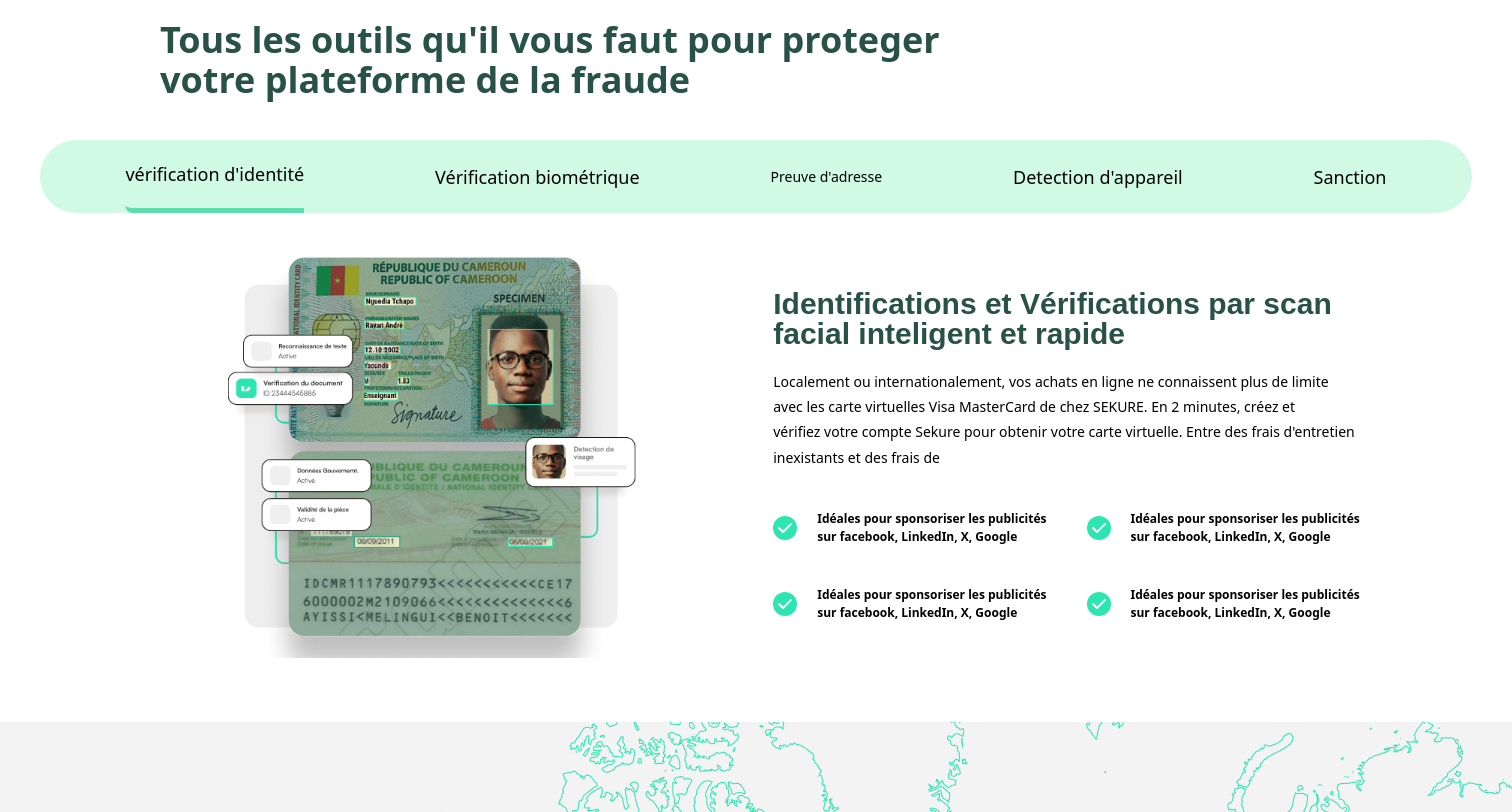
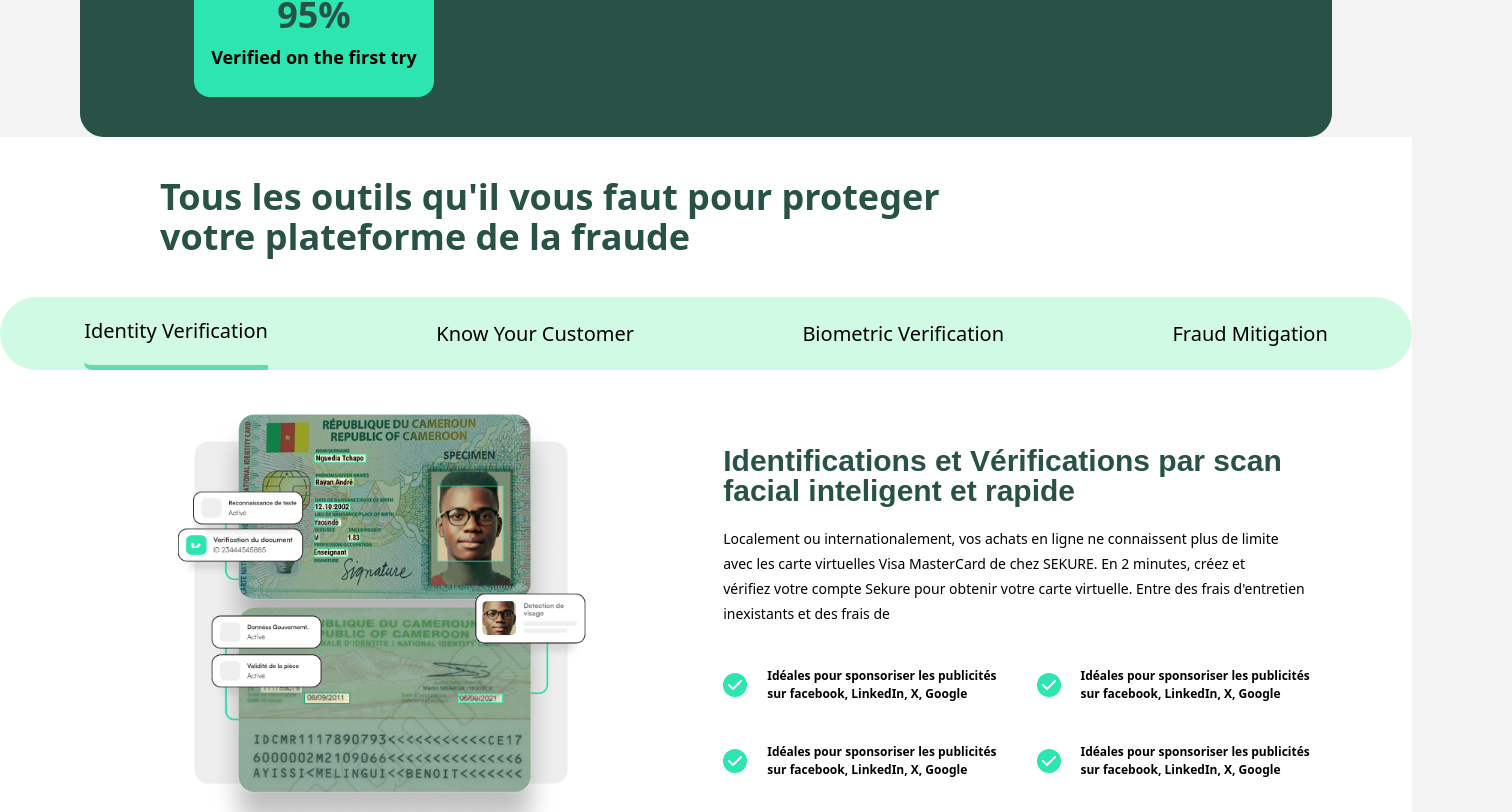
Before and after one commit to chrisvaldes/sekure-site, a React (Create React App) app: page / in a window 1280 px wide. Shown: the part 3184-3996 px from the top of the page, 1512 px wide, since content can reach past the window. Built offline with nearby package versions, Linux system fonts and the light colour scheme.

Commit message:
version1.6

```diff
--- a/src/Components/Footer.jsx
+++ b/src/Components/Footer.jsx
@@ -3,7 +3,6 @@
 import React from 'react';
 import logo from "../images/logo-white.png";
 // import women from "../images/women-picture.png"
-import women from "../images/femme-footer.png";
 
 export default function Footer() {
     return (
@@ -12,19 +11,19 @@
                 <div className='section-footer-element bg-cyan-color px-10'>
                     <div class="footer-section-background  grid grid-cols-1 sm:grid-cols-1 md:grid-cols-1 lg:grid-cols-2 items-center justify-between">
                         <div class="flex flex-col items-center justify-center pt-10">
-                            <div class=" text-cyan-deep font-bold text-left title text-title font-weight-title font-family-title leading-normal footer-title">
+                            <h2 class=" text-cyan-deep font-bold text-left title text-title font-weight-title font-family-title leading-normal footer-title">
                                 Notre API Robuste supportera <br />
                                 votre business <br />
                                 <span className='text-white'>Acceptez plus facilement vos utilisateurs</span>
-                            </div>
-                            <div class="text-white text-left   my-10">
+                            </h2>
+                            <p class="text-white text-left w-full  my-10">
                                 We are equipped to help you level up your KYC/AML compliance stack. Our team is ready to <br />
                                 understand your needs, answer questions, and set up your account.  We are equipped to help you <br />
                                 level up your KYC/AML compliance stack. Our team is ready to <br />
                                 understand your needs, answer <br />
                                 questions, and set up your account
-                            </div>
-                            <div class="">
+                            </p>
+                            <div class="w-full">
                                 <div class="flex items-center gap-10 ">
                                     <button class="bg-cyan-deep  px-5 py-3 rounded-lg text-white flex items-center justify-center gap-5">
                                         <span class="text-nowrap" >Commencer Gratuitement</span>
--- a/src/Pages/Accueil/Accueil.jsx
+++ b/src/Pages/Accueil/Accueil.jsx
@@ -5,14 +5,13 @@
 import NavBar from '../../Components/NavBar';
 import arrow from "../../images/arrow.png";
 import cniPassport from "../../images/cni-passport.png";
-import femme2 from "../../images/femme2.png";
+import cni from "../../images/cni.png";
 import grandMere from "../../images/grand-mère.png";
 import groupGirl from "../../images/group-girl.png";
+import groupDatabase from "../../images/groupDatabase.png";
+import userCni from "../../images/userCni.png";
+import userPhone from "../../images/userPhone.png";
 import world from "../../images/world-bg.png";
-import groupDatabase from "../../images/groupDatabase.png"
-import cni from "../../images/cni.png"
-import userCni from "../../images/userCni.png"
-import userPhone from "../../images/userPhone.png"
 
 export default function Accueil() {
   return (
@@ -399,7 +398,7 @@
         <section class="">
           <div className=" px-4 py-8 sm:px-6 sm:py-12 lg:px-8 lg:py-16">
             <div className="flex flex-wrap-reverse items-center justify-around  gap-y-28 gap-x-8">
-              <div className=" relative flex items-center justify-center gap-10 mb-20">
+              <div className=" relative flex items-center justify-center gap-10 mb-10">
                 <div
                   className="  rounded-3xl border border-gray-100 p-4 shadow-sm hover:border-gray-200 hover:ring-1 hover:ring-gray-200 focus:outline-none focus:ring bg-cyan-color w-width-card-horiz h-height-card-horiz"
                   href="#"
@@ -545,24 +544,22 @@
               votre plateforme de la fraude
             </span>
           </div>
-          <div className='px-10'>
-            <ul class="flex mini-nav-items items-center justify-around bg-emerald-100 rounded-full my-10 px-5">
-              <li class="text-sm sm:text-sm md:text-md lg:text-lg py-5 mini-nav-item">
-                <a href="">vérification d'identité</a>
+          <div>
+            <ul class="flex mini-nav-items items-center justify-around bg-emerald-100 rounded-full my-10">
+              <li class="text-xl py-5 mini-nav-item">
+                <a href="">Identity Verification</a>
               </li>
-              <li class="text-sm sm:text-sm md:text-md lg:text-lg py-5">
-                <a href="">Vérification biométrique</a>
+              <li class="text-xl py-5">
+                <a href="">Know Your Customer</a>
               </li>
-              <li class="text-sm py-5">
-                <a href="">Preuve d'adresse</a>
+              <li class="text-xl py-5">
+                <a href="">Biometric Verification</a>
               </li>
-              <li class="text-sm sm:text-sm md:text-md lg:text-lg py-5">
-                <a href="">Detection d'appareil</a>
-              </li>
-              <li class="text-sm sm:text-sm md:text-md lg:text-lg py-5">
-                <a href="">Sanction</a>
+              <li class="text-xl py-5">
+                <a href="">Fraud Mitigation</a>
               </li>
             </ul>
+
 
             <div class="flex flex-wrap items-center justify-center gap-16 pb-10 lg:pb-16 px-10">
               <div class="flex items-center justiy-around gap-10">
@@ -658,7 +655,113 @@
               Ochestration identity verification checks, code-free. Place checks at any stage of the customer journey for top anti-fraud protection and pass rates worldwide.
             </div>
           </div>
-          <div class="big-circles grid grid-cols-2 md:grid-cols-3 gap-y-10 pb-10 gap-x-10">
+          {/* <div class="big-circles gap-y-10 pb-10">
+            <div class="flex flex-col items-center justify-center relative">
+              <div class="group">
+                <div class="flex items-center justify-center rounded-full big-circle group-hover:bg-cyan-color group-hover:text-white">
+                  <span class=" text-sm sm:text-sm md:text-md lg:text-lg">
+                    Sign Up
+                  </span>
+                </div>
+                <div class="big-circle-detail opacity-0 group-hover:opacity-100">
+                  Ochestration identity verification <br />
+                  checks, code-free. Place checks at <br />
+                  any stage of the customer journey for <br /> top anti-
+                </div>
+              </div>
+              <div class="absolute arrow-circle">
+                <img src={arrow} alt="" />
+              </div>
+            </div>
+
+            <div class="flex flex-col items-center justify-center relative">
+              <div class="group">
+                <div class="flex items-center justify-center rounded-full big-circle group-hover:bg-cyan-color group-hover:text-white">
+                  <span class=" text-sm sm:text-sm md:text-md lg:text-lg">
+                    Vérification <br />
+                    de l'utilisateur
+                  </span>
+                </div>
+                <div class="big-circle-detail opacity-0 group-hover:opacity-100">
+                  Ochestration identity verification <br />
+                  checks, code-free. Place checks at <br />
+                  any stage of the customer journey for <br /> top anti-
+                </div>
+              </div>
+              <div class="absolute arrow-circle">
+                <img src={arrow} alt="" />
+              </div>
+            </div>
+
+            <div class="flex flex-col items-center justify-center relative">
+              <div class="group">
+                <div class="flex items-center justify-center rounded-full big-circle group-hover:bg-cyan-color group-hover:text-white">
+                  <span class=" text-sm sm:text-sm md:text-md lg:text-lg">
+                    Vérification <br />
+                    AML
+                  </span>
+                </div>
+                <div class="big-circle-detail opacity-0 group-hover:opacity-100">
+                  Ochestration identity verification <br />
+                  checks, code-free. Place checks at <br />
+                  any stage of the customer journey for <br /> top anti-
+                </div>
+              </div>
+              <div class="absolute arrow-circle">
+                <img src={arrow} alt="" />
+              </div>
+            </div>
+
+            <div class="flex flex-col items-center justify-center relative">
+              <div class="group">
+                <div class="flex items-center justify-center rounded-full big-circle group-hover:bg-cyan-color group-hover:text-white">
+                  <span class=" text-sm sm:text-sm md:text-md lg:text-lg">
+                    Connexion
+                  </span>
+                </div>
+                <div class="big-circle-detail opacity-0 group-hover:opacity-100">
+                  Ochestration identity verification <br />
+                  checks, code-free. Place checks at <br />
+                  any stage of the customer journey for <br /> top anti-
+                </div>
+              </div>
+              <div class="absolute arrow-circle">
+                <img src={arrow} alt="" />
+              </div>
+            </div>
+
+            <div class="flex flex-col items-center justify-center relative">
+              <div class="group">
+                <div class="flex items-center justify-center rounded-full big-circle group-hover:bg-cyan-color group-hover:text-white">
+                  <span class=" text-sm sm:text-sm md:text-md lg:text-lg">
+                    Detection <br /> de fraudes
+                  </span>
+                </div>
+                <div class="big-circle-detail opacity-0 group-hover:opacity-100">
+                  Ochestration identity verification <br />
+                  checks, code-free. Place checks at <br />
+                  any stage of the customer journey for <br /> top anti-
+                </div>
+              </div>
+              <div class="absolute arrow-circle">
+                <img src={arrow} alt="" />
+              </div>
+            </div>
+
+            <div class="flex flex-col items-center justify-center relative group">
+              <div class="flex items-center justify-center rounded-full big-circle group-hover:bg-cyan-color group-hover:text-white">
+                <span class=" text-sm sm:text-sm md:text-md lg:text-lg">
+                  Transactions
+                </span>
+              </div>
+              <div class="big-circle-detail opacity-0 group-hover:opacity-100">
+                Ochestration identity verification <br />
+                checks, code-free. Place checks at <br />
+                any stage of the customer journey for <br /> top anti-
+              </div>
+            </div>
+          </div> */}
+          <div class="big-circles grid grid-cols-2 md:grid-cols-3 lg:grid-cols-6 gap-y-10 gap-x-5 pb-10">
             <div class="group flex flex-col items-center justify-center relative">
               <div class="">
                 <div class="flex items-center justify-center rounded-full big-circle group-hover:bg-cyan-color group-hover:text-white">
@@ -680,7 +783,7 @@
             <div class="group flex flex-col items-center justify-center relative">
               <div class="">
                 <div class="flex items-center justify-center rounded-full big-circle group-hover:bg-cyan-color group-hover:text-white">
-                  <span class="text-sm sm:text-sm md:text-md lg:text-lg">
+                  <span class=" text-sm sm:text-sm md:text-md lg:text-lg">
                     Vérification <br />
                     de l'utilisateur
                   </span>
@@ -688,8 +791,7 @@
                 <div class="big-circle-detail opacity-0 group-hover:opacity-100">
                   Ochestration identity verification <br />
                   checks, code-free. Place checks at <br />
-                  any stage of the customer journey for <br />
-                  top anti-
+                  any stage of the customer journey for <br /> top anti-
                 </div>
               </div>
               <div class="absolute arrow-circle opacity-0 md:opacity-100">
@@ -729,7 +831,7 @@
                   any stage of the customer journey for <br /> top anti-
                 </div>
               </div>
-              <div class="absolute arrow-circle  opacity-0 md:opacity-100">
+              <div class="absolute arrow-circle opacity-0 md:opacity-100">
                 <img src={arrow} alt="" />
               </div>
             </div>
@@ -768,7 +870,7 @@
         </section>
 
         {/* style={{ backgroundImage: `url(${phones})`, backgroundPosition: "bottom right", backgroundRepeat: "no-repeat" }} */}
-        <section class="bg-white phone-section pt-10 " >
+        <section class="bg-white phone-section pt-10 pl-20 " >
           <div className='flex flex-wrap items-center justify-around gap-x-10 gap-y-10 groupcni'>
             <div class=" text-left" >
               <div class=" flex">
```
